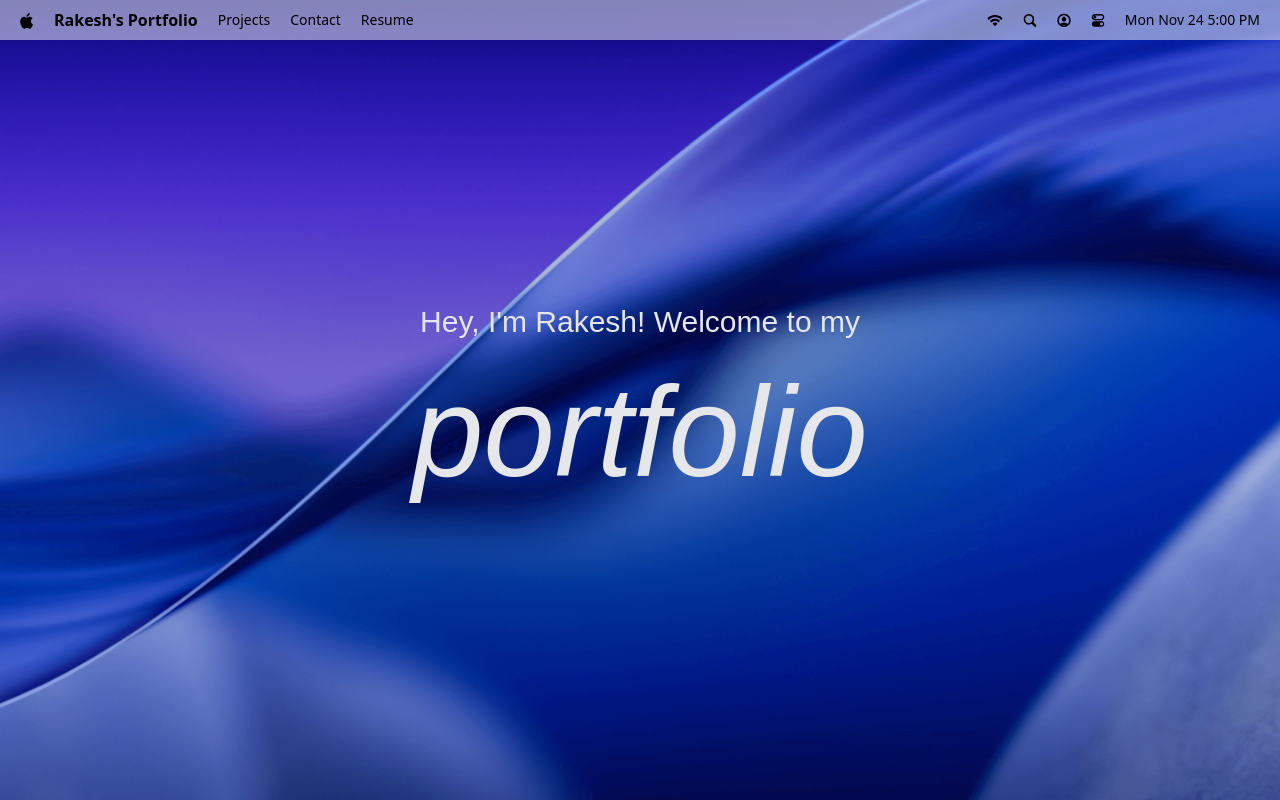
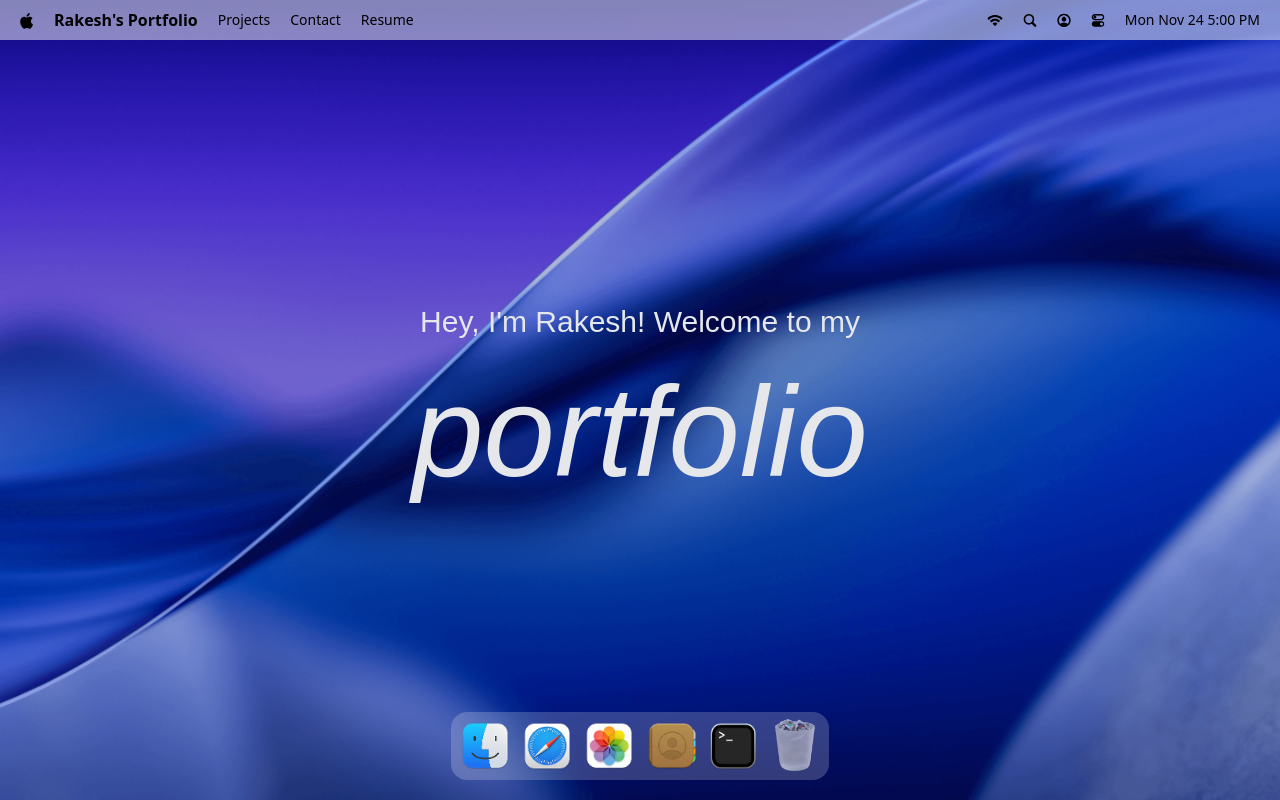
Before and after one commit to Rakeshsah0/MacOS_Portfolio, a React (Vite) app: page / in a window 1280 px wide. Built offline with nearby package versions, Linux system fonts and the light colour scheme; a web font is replaced by a local one.

Commit message:
implemented dock

```diff
--- a/package.json
+++ b/package.json
@@ -17,6 +17,7 @@
     "lucide-react": "^0.554.0",
     "react": "^19.2.0",
     "react-dom": "^19.2.0",
+    "react-tooltip": "^5.30.0",
     "tailwindcss": "^4.1.17"
   },
   "devDependencies": {
--- a/src/App.jsx
+++ b/src/App.jsx
@@ -1,10 +1,11 @@
-import { Navbar, Welcome } from "#components"
+import { Dock, Navbar, Welcome } from "#components"
 
 const App = () => {
   return (
     <main>
       <Navbar />
       <Welcome />
+      <Dock />
     </main>
   )
 }
--- /dev/null
+++ b/src/components/Dock.jsx
@@ -0,0 +1,85 @@
+import { dockApps } from "#constants";
+import { Tooltip } from "react-tooltip";
+import gsap from "gsap";
+import { useGSAP } from "@gsap/react";
+
+import { useRef } from "react";
+
+const Dock = () => {
+    const docRef = useRef(null);
+
+    useGSAP(() => {
+        const dock = docRef.current;
+        if (!dock) return;
+
+        const icons = Array.from(dock.querySelectorAll(".dock-icon"));
+
+        const animateIcons = (mouseX) => {
+            const { left } = dock.getBoundingClientRect();
+            icons.forEach((icon) => {
+                const { left: iconLeft, width } = icon.getBoundingClientRect();
+                const center = iconLeft - left + width / 2;
+                const distance = Math.abs(mouseX - center);
+                const intensity = Math.exp(-(distance ** 2.5) / 20000);
+
+                gsap.to(icon, {
+                    scale: 1 + 0.25 * intensity,
+                    y: -15 * intensity,
+                    duration: 0.2,
+                    ease: "power1.out",
+                });
+            })
+        }
+
+
+        const handleMouseMove = (e) => {
+            const { left } = dock.getBoundingClientRect();
+
+            animateIcons(e.clientX - left);
+        }
+
+        const resetIcons = () =>
+            icons.forEach((icon) => {
+                gsap.to(icon, {
+                    scale: 1,
+                    y: 0,
+                    duration: 0.3,
+                    ease: "power1.out",
+                });
+            })
+
+        dock.addEventListener("mousemove", handleMouseMove);
+        dock.addEventListener("mouseleave", resetIcons);
+        return () => {
+            dock.removeEventListener("mousemove", handleMouseMove);
+            dock.removeEventListener("mouseleave", resetIcons);
+        }
+    }, []);
+
+    const toggleApp = (app) => {
+
+    }
+    return <section id="dock">
+        <div ref={docRef} className="dock-container">
+            {
+                dockApps.map(({ id, name, icon, canOpen }) => (
+                    <div key={id} className="relative flex justify-center">
+                        <button type="button" className="dock-icon" aria-label={name}
+                            data-tooltip-id="dock-tooltip"
+                            data-tooltip-content={name}
+                            data-tooltip-delay-show={150}
+                            disabled={!canOpen}
+                            onClick={(toggleApp({ id, canOpen }))}
+                        >
+                            <img src={`/images/${icon}`} alt={name} loading="lazy" className={canOpen ? "" : "opacity-60"} />
+                        </button>
+                    </div>
+                ))
+            }
+
+            <Tooltip id="dock-tooltip" place="top" className="tooltip" />
+        </div>
+    </section>
+}
+
+export default Dock
--- a/src/components/index.js
+++ b/src/components/index.js
@@ -1,4 +1,4 @@
 import Navbar from "#components/Navbar";
 import Welcome from "#components/Welcome";
-
-export { Navbar, Welcome };
+import Dock from "#components/Dock";
+export { Navbar, Welcome, Dock };
```
Also changed, not shown: 1 other file (tests, documents, lock files or other folders).
